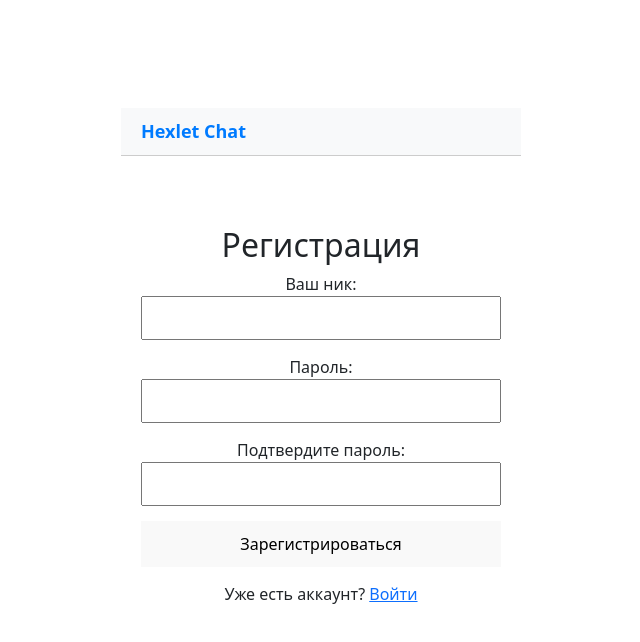
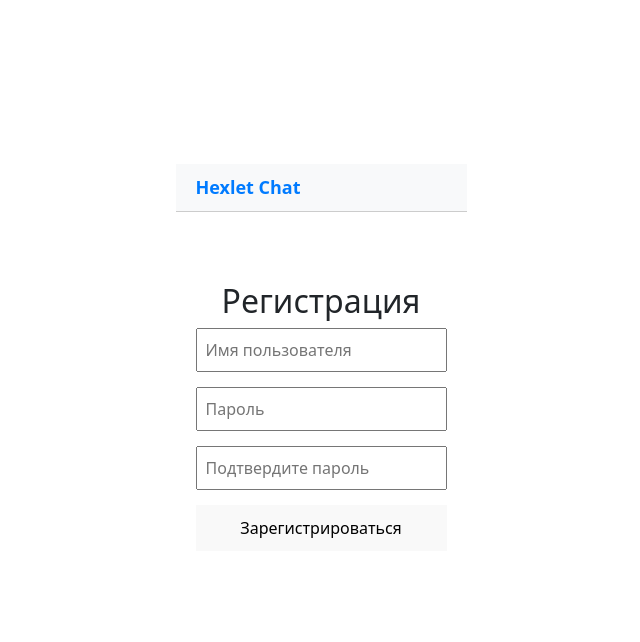
Before and after one commit to Swanriel/frontend-project-12, a React (Vite) app in the folder frontend/: page /signup in a window 1280 px wide. Shown: the top 642 px of the page, without its empty margins (319-959 px from the left). Built offline with nearby package versions, Linux system fonts and the light colour scheme; what leo-profanity would draw is missing.

Commit message:
Updated Signup page

```diff
--- a/frontend/src/pages/SignupPage.jsx
+++ b/frontend/src/pages/SignupPage.jsx
@@ -2,7 +2,7 @@ import { useState } from 'react';
 import { Formik, Form, Field, ErrorMessage } from 'formik';
 import * as Yup from 'yup';
 import axios from 'axios';
-import { Link, useNavigate } from 'react-router-dom';
+import { useNavigate } from 'react-router-dom';
 import { useAuth } from '../contexts/AuthContext';
 import { useTranslation } from 'react-i18next';
 import { toast } from 'react-toastify';
@@ -15,15 +15,15 @@ const SignupPage = () => {
 
   const SignupSchema = Yup.object().shape({
     username: Yup.string()
-      .min(3, t('auth.errors.usernameMin', { count: 3 }))
-      .max(20, t('auth.errors.usernameMax', { count: 20 }))
-      .required(t('auth.errors.usernameRequired')),
+      .min(3, 'От 3 до 20 символов')
+      .max(20, 'От 3 до 20 символов')
+      .required('Обязательное поле'),
     password: Yup.string()
-      .min(6, t('auth.errors.passwordMin', { count: 6 }))
-      .required(t('auth.errors.passwordRequired')),
+      .min(6, 'Не менее 6 символов')
+      .required('Обязательное поле'),
     confirmPassword: Yup.string()
-      .oneOf([Yup.ref('password'), null], t('auth.errors.confirmPasswordMatch'))
-      .required(t('auth.errors.confirmPasswordRequired'))
+      .oneOf([Yup.ref('password'), null], 'Пароли должны совпадать')
+      .required('Обязательное поле')
   });
 
   const handleSubmit = async (values, { setSubmitting }) => {
@@ -40,13 +40,13 @@ const handleSubmit = async (values, { setSubmitting }) => {
       navigate('/');
 
     } catch (err) {
-    let errorMessage = t('auth.errors.registrationError');
+      let errorMessage = 'Ошибка регистрации';
 
       if (err.response?.status === 409) {
-      errorMessage = t('auth.errors.userExists');
+        errorMessage = 'Пользователь с таким именем уже существует';
       } else if (!err.response) {
-      errorMessage = t('notifications.networkError');
-      toast.error(t('notifications.networkError'));
+        errorMessage = 'Ошибка соединения';
+        toast.error('Ошибка соединения');
       }
 
       setError(errorMessage);
@@ -58,9 +58,8 @@ const handleSubmit = async (values, { setSubmitting }) => {
 
   return (
     <div style={{ maxWidth: '400px', margin: '50px auto', padding: '20px' }}>
-      <h2>{t('auth.signup')}</h2>
+      <h2>Регистрация</h2>
       {error && <div style={{ color: 'red', marginBottom: '15px' }}>{error}</div>}
-
 
       <Formik
         initialValues={{ username: '', password: '', confirmPassword: '' }}
@@ -70,33 +69,33 @@ const handleSubmit = async (values, { setSubmitting }) => {
         {({ isSubmitting }) => (
           <Form>
             <div style={{ marginBottom: '15px' }}>
-              <label htmlFor="username">{t('auth.username')}:</label>
               <Field
                 type="text"
                 id="username"
                 name="username"
+                placeholder="Имя пользователя"
                 style={{ width: '100%', padding: '8px' }}
               />
               <ErrorMessage name="username" component="div" style={{ color: 'red' }} />
             </div>
 
             <div style={{ marginBottom: '15px' }}>
-              <label htmlFor="password">{t('auth.password')}:</label>
               <Field
                 type="password"
                 id="password"
                 name="password"
+                placeholder="Пароль"
                 style={{ width: '100%', padding: '8px' }}
               />
               <ErrorMessage name="password" component="div" style={{ color: 'red' }} />
             </div>
 
             <div style={{ marginBottom: '15px' }}>
-              <label htmlFor="confirmPassword">{t('auth.confirmPassword')}:</label>
               <Field
                 type="password"
                 id="confirmPassword"
                 name="confirmPassword"
+                placeholder="Подтвердите пароль"
                 style={{ width: '100%', padding: '8px' }}
               />
               <ErrorMessage name="confirmPassword" component="div" style={{ color: 'red' }} />
@@ -107,15 +106,11 @@ const handleSubmit = async (values, { setSubmitting }) => {
               disabled={isSubmitting}
               style={{ width: '100%', padding: '10px', marginBottom: '15px' }}
             >
-              {isSubmitting ? t('chat.sending') : t('auth.signupButton')}
+              {isSubmitting ? 'Отправка...' : 'Зарегистрироваться'}
             </button>
           </Form>
         )}
       </Formik>
-
-      <p style={{ textAlign: 'center' }}>
-        {t('auth.haveAccount')} <Link to="/login">{t('auth.loginLink')}</Link>
-      </p>
     </div>
   );
 };
```
Lines whose indentation alone changed are shown as unchanged.
